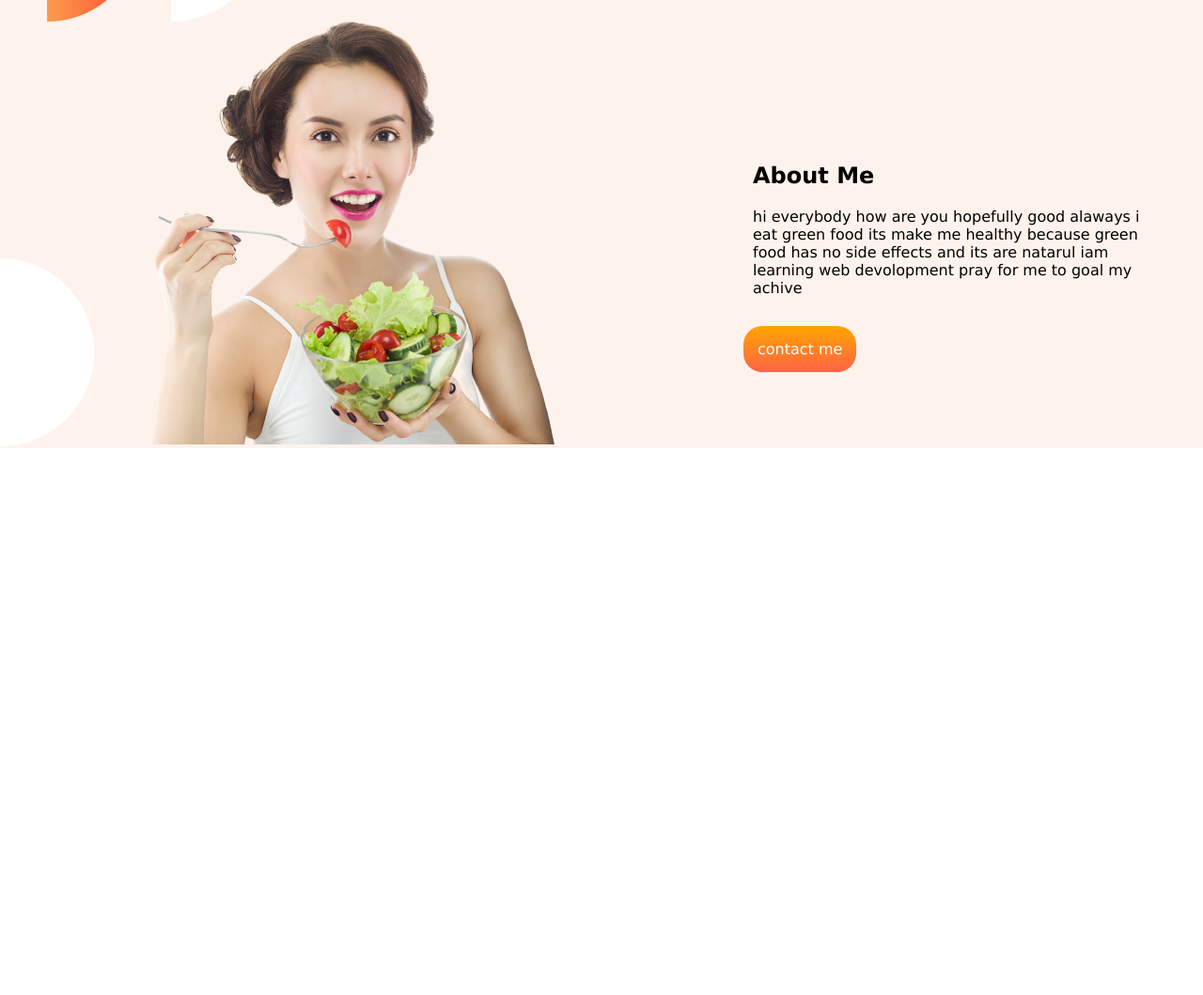
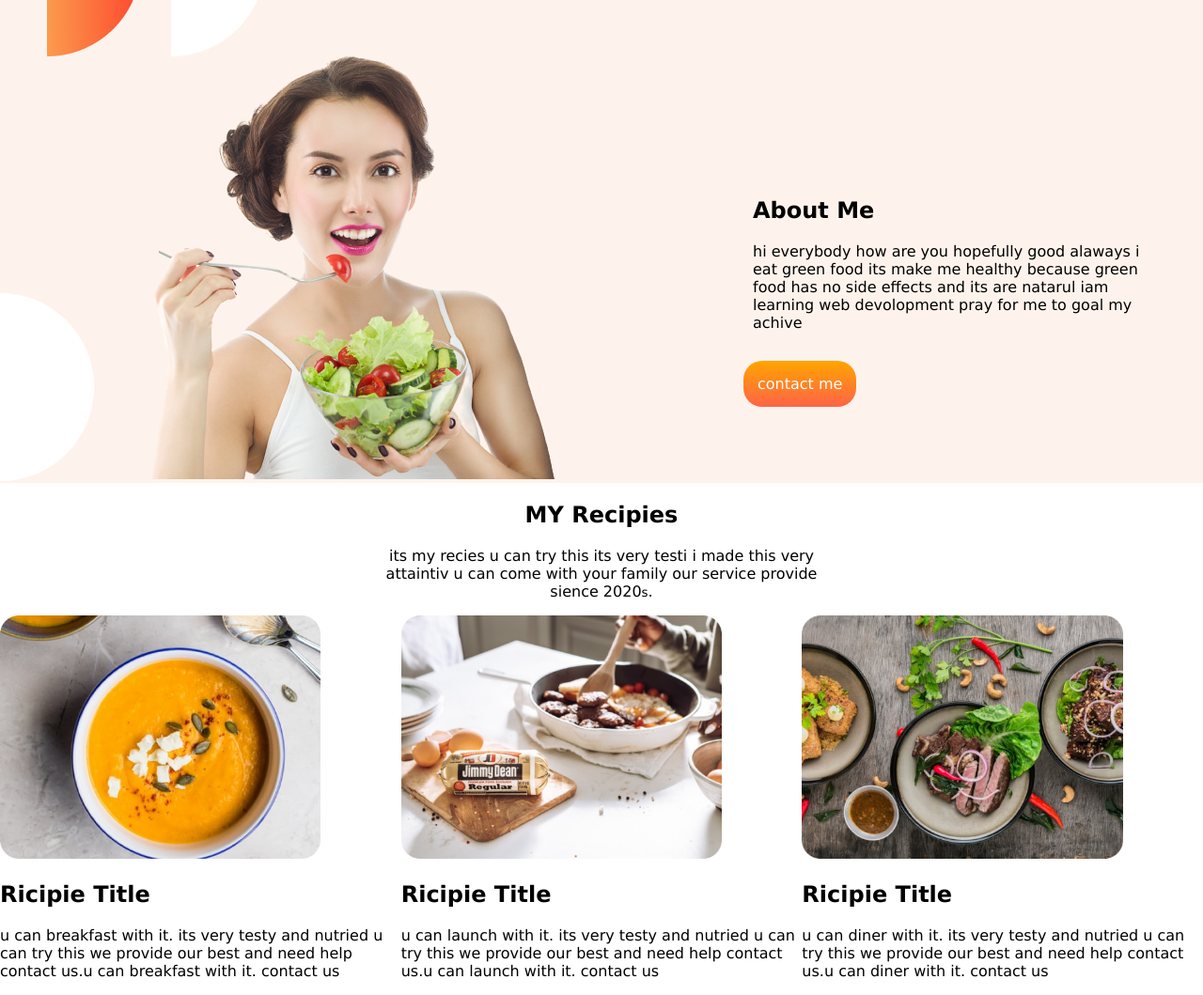
Before and after one commit to manirul7465/assignment, a plain HTML site: page index.html in a window 1280 px wide. Shown: the part 519-1578 px from the top of the page at 94% size. Before the commit the page ends 996 px from the top, so only its background shows below. Drawn offline with Linux system fonts and the light colour scheme.

Commit message:
so many hard and last parsi

```diff
--- a/index.html
+++ b/index.html
@@ -31,7 +31,7 @@
 
 <section class="back">
 
-<div class="boxf">
+<div class="box">
 
 <div class="hwidth" >
 <img src="img/6667872_preview-removebg-preview.png">
@@ -44,10 +44,56 @@
 side effects and its are natarul iam learning web devolopment pray for me to goal my achive </P>
 </div>
 <a class="button " target="-blank" href="https://www.linkedin.com/feed/?trk=guest_homepage-basic_nav-header-signin">contact me</a>
+</div>
+
+</div>
+
+</section>
+
+<section>
+<div class="introduce">
+<h1>MY Recipies
+</h1>
+
+<p>its my recies u can try this its very testi i made this very</br> attaintiv u can
+ come with your family our service provide</br> sience 2020<small>s</small>.</p>
+
+</div>
+
+<div class="box">
+
+<div id="breakfast" class="haif-width">
+<img src="img/Project Cover.png">
+<h2>
+Ricipie Title
+</h2>
+<p>u can breakfast with it. its very testy and nutried u can try
+this we provide our best and need help contact us.u can breakfast with it.
+contact us</p>
+</div>
 
 
+<div id="launch"class="haif-width" >
+<img src="img/Project Cover.jpg">
+<h2>
+Ricipie Title
+</h2>
+<p>u can launch with it. its very testy and nutried u can try
+this we provide our best and need help contact us.u can launch with it.
+contact us</p>
+</div>
 
+<div id="diner" class="haif-width">
+<img src="img/Project Cover1.jpg">
+<h2>
+Ricipie Title
+</h2>
+<p>u can diner with it. its very testy and nutried u can try
+this we provide our best and need help contact us.u can diner with it.
+contact us</p>
 </div>
+
+
 
 </div>
 
@@ -58,7 +104,16 @@ side effects and its are natarul iam learning web devolopment pray for me to goa
 
 
 
+
+
+
+
+
+
+
+
+
+
 </section>
 
-
 </html>
--- a/style.css
+++ b/style.css
@@ -5,13 +5,13 @@ span{color:orange;}
 .link-button{text-decoration:none; color:white; padding:10px;
 background-image:linear-gradient(orange,tomato);
 border-radius:20px;}
-.box{display:flex;padding-top:60px}
-.haif-width{width:50%;padding-left:130px}
+.box{display:flex;}
+.haif-width{width:50%;}
 .haif-width img{width:80%;}
 
 
 .back{background-image:url(img/7.png);}
-.boxf{display:flex;}
+
 .hwidth{width:50%;padding-left:130px;padding-top:80px}
 .text{padding-top:150px;padding-right:50px;padding-left:10px; padding-bottom:30px}
 
@@ -19,3 +19,7 @@ border-radius:20px;}
 .button{text-decoration:none; color:white; padding:15px;
 background-image:linear-gradient(orange,tomato);
 border-radius:20px;}
+
+
+
+.introduce{text-align:center}
```
Also changed, not shown: img/Project Cover.jpg (added), img/Project Cover.png (added), img/Project Cover1.jpg (added).
